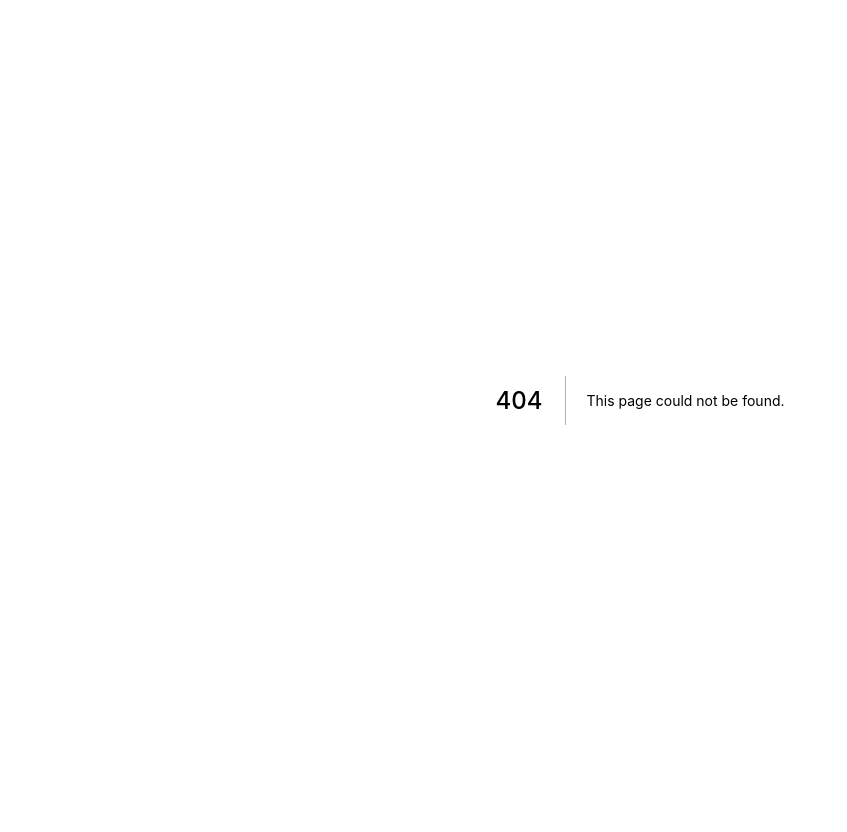
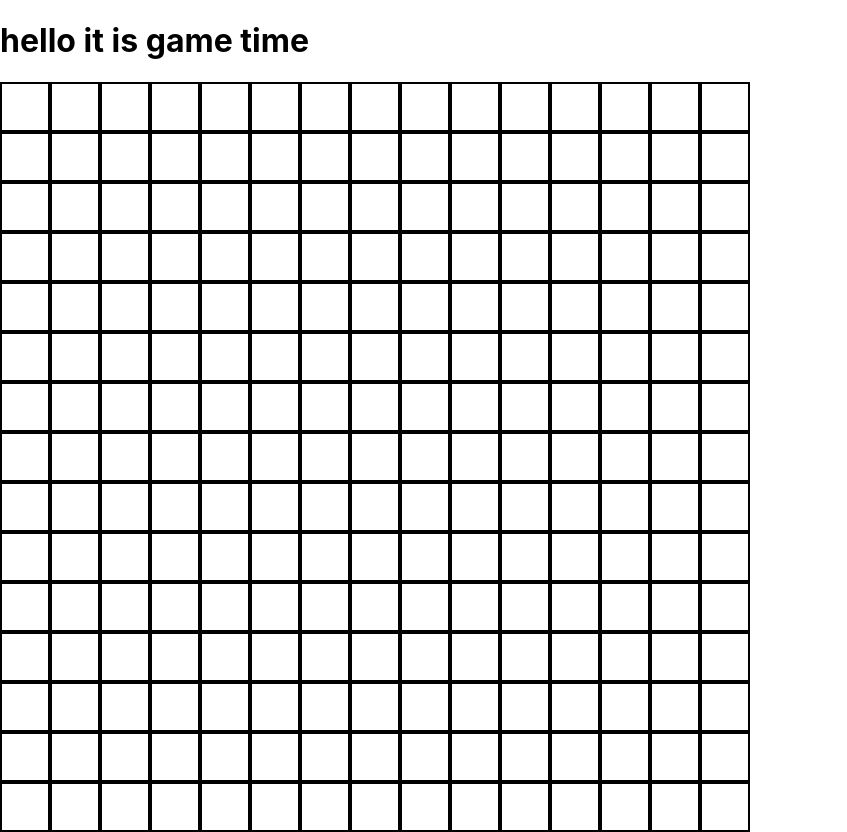
Before and after one commit to KlopoCz/KlopoCz.github.io, a Next.js app: page /Game in a window 1280 px wide. Before the commit this address had no page. Shown: the whole page, without its empty margins (0-847 px from the left). Before the commit the page ends 800 px from the top, so only its background shows below. Built offline with nearby package versions, Linux system fonts and the light colour scheme.

Commit message:
adding game board

```diff
--- /dev/null
+++ b/components/DetermineWinner.js
@@ -0,0 +1,3 @@
+export const determineWinner = (index) => {
+  console.log(index);
+};
--- /dev/null
+++ b/components/TicTacToeCell.js
@@ -0,0 +1,21 @@
+import styles from "../styles/TicTacToeCell.module.scss";
+import { useState } from "react";
+export default function TicTacToeCell({ index, player, handleOnCellClick }) {
+  const [played, setPlayed] = useState(false);
+  const [className, setClassName] = useState(styles.playerNone);
+  const setColor = () => {
+    setClassName(player ? styles.playerBlue : styles.playerRed);
+    setPlayed(true);
+  };
+  return (
+    <div
+      className={className}
+      onClick={() => {
+        if (!played) {
+          handleOnCellClick(index);
+          setColor();
+        }
+      }}
+    ></div>
+  );
+}
--- a/package.json
+++ b/package.json
@@ -11,7 +11,8 @@
   "dependencies": {
     "next": "12.1.0",
     "react": "17.0.2",
-    "react-dom": "17.0.2"
+    "react-dom": "17.0.2",
+    "sass": "^1.49.9"
   },
   "devDependencies": {
     "eslint": "8.10.0",
--- /dev/null
+++ b/pages/Game.js
@@ -0,0 +1,64 @@
+import TicTacToeCell from "../components/TicTacToeCell";
+import styles from "../styles/Game.module.scss";
+import { useState, useEffect } from "react";
+import { determineWinner } from "../components/DetermineWinner";
+export default function Game() {
+  const [gameState, setGameState] = useState([]);
+  const [gameSize, setGameSize] = useState(15);
+  const [player, setPlayer] = useState(true);
+
+  const initialazeGameState = () => {
+    //create a 2D array where a game state will be stored
+    let arr = [];
+    for (let x = 0; x < gameSize; x++) {
+      let arrRow = [];
+      for (let y = 0; y < gameSize; y++) {
+        arrRow = [...arrRow, 0];
+      }
+      arr = [...arr, arrRow];
+    }
+    console.table(arr);
+    setGameState(arr);
+  };
+
+  useEffect(() => {
+    initialazeGameState();
+  }, []);
+
+  const updateState = (index) => {
+    let cordinents = index.split("-");
+    let gameStateCopy = gameState;
+    gameStateCopy[cordinents[0]][cordinents[1]] = player ? 1 : 2;
+    setGameState(gameStateCopy);
+    console.table(gameState);
+  };
+
+  const handleOnCellClick = (index) => {
+    setPlayer(!player);
+    updateState(index);
+    determineWinner(index);
+  };
+  return (
+    <div>
+      <h1>hello it is game time</h1>
+      <div className={styles.gameContainer}>
+        {gameState.map((elementColumn, indexColumn) => {
+          return (
+            <div className={styles.gameContainerRow} key={indexColumn}>
+              {gameState[indexColumn].map((elementRow, indexRow) => {
+                return (
+                  <TicTacToeCell
+                    player={player}
+                    handleOnCellClick={handleOnCellClick}
+                    key={`${indexColumn}-${indexRow}`}
+                    index={`${indexColumn}-${indexRow}`}
+                  ></TicTacToeCell>
+                );
+              })}
+            </div>
+          );
+        })}
+      </div>
+    </div>
+  );
+}
--- /dev/null
+++ b/styles/Game.module.scss
@@ -0,0 +1,8 @@
+.gameContainer {
+  display: flex;
+  flex-direction: column;
+}
+.gameContainerRow {
+  display: flex;
+  flex-direction: row;
+}
--- /dev/null
+++ b/styles/TicTacToeCell.module.scss
@@ -0,0 +1,17 @@
+%cell {
+  width: 50px;
+  height: 50px;
+  border: 2px solid black;
+}
+.playerBlue {
+  @extend %cell;
+  background-color: blue;
+}
+.playerRed {
+  @extend %cell;
+  background-color: red;
+}
+.playerNone {
+  @extend %cell;
+  background-color: white;
+}
```
Also changed, not shown: pages/index.js (+10 -64 lines), 1 other file (tests, documents, lock files or other folders).
